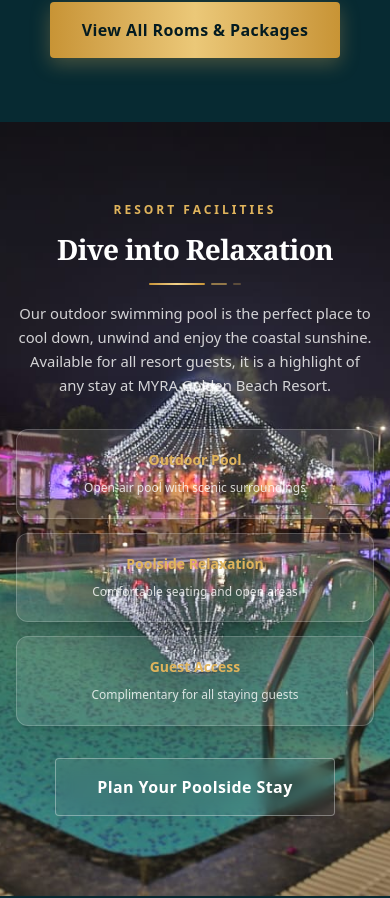
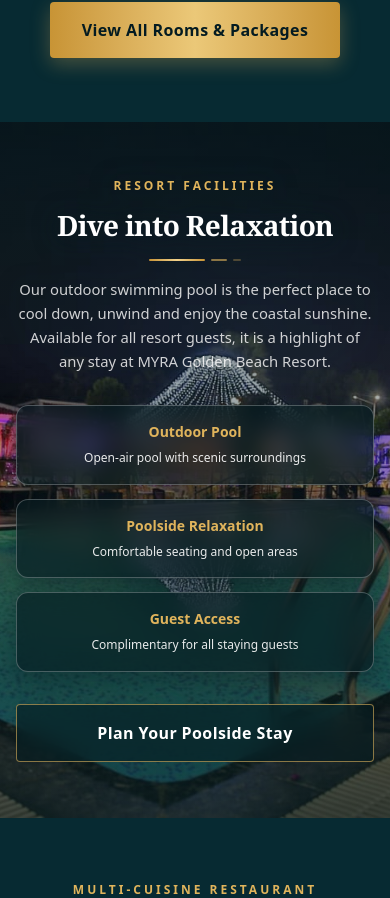
Before and after one commit to vatsalya-z/myra-golden-beach, a Next.js app: page / in a window 390 px wide. Shown: the part 7378-8276 px from the top of the page. Built offline with nearby package versions, Linux system fonts and the light colour scheme; a web font is replaced by a local one.

Commit message:
Make PoolSection and BookingCTA responsive with readable overlays

```diff
--- a/src/components/home/BookingCTA.tsx
+++ b/src/components/home/BookingCTA.tsx
@@ -12,22 +12,33 @@ export function BookingCTA() {
 
   return (
     <section
-      className="relative py-20 md:py-28 overflow-hidden"
+      className="relative py-14 sm:py-20 md:py-28 overflow-hidden"
       aria-label="Booking call to action"
     >
+      {/* Responsive Background Image: 16:9 Desktop + 9:16 Mobile */}
       <div className="absolute inset-0">
         <Image
           src="/images/hero/hero-1-desktop.jpg"
           alt="MYRA Golden Beach Resort — book your coastal stay"
           fill
-          className="object-cover"
+          className="hidden md:block object-cover object-center"
           sizes="100vw"
         />
+        <Image
+          src="/images/hero/hero-1-mobile.jpg"
+          alt="MYRA Golden Beach Resort — book your coastal stay"
+          fill
+          className="block md:hidden object-cover object-center"
+          sizes="100vw"
+        />
+        {/* Balanced gradient scrim for crisp text readability while keeping photo visible */}
+        <div className="absolute inset-0 bg-gradient-to-b from-[#041B21]/65 via-[#041B21]/40 to-[#041B21]/75" />
       </div>
 
       <div className="relative max-w-4xl mx-auto px-4 sm:px-6 text-center">
         <FadeIn>
           {/* Centered Section Heading */}
+          <div className="drop-shadow-[0_2px_12px_rgba(4,27,33,0.9)]">
             <SectionHeading
               eyebrow="Plan Your Stay"
               title="Ready for a Coastal Escape?"
@@ -35,15 +46,21 @@ export function BookingCTA() {
               align="center"
               light
             />
+          </div>
 
           {/* Centered CTA Buttons */}
-          <SectionCTA className="mt-10">
-            <Button href="/contact" variant="primary" size="lg" className="min-w-[210px] w-full sm:w-auto font-bold">
+          <SectionCTA className="mt-8 sm:mt-10">
+            <Button
+              href="/contact"
+              variant="primary"
+              size="lg"
+              className="min-w-[210px] w-full sm:w-auto font-bold"
+            >
               Send an Enquiry
             </Button>
             <a
               href={`tel:${siteConfig.phone}`}
-              className="inline-flex items-center justify-center gap-2 px-7 py-4 border-2 border-white/30 text-white font-semibold rounded-sm hover:bg-white/10 transition-colors text-sm min-w-[210px] w-full sm:w-auto"
+              className="inline-flex items-center justify-center gap-2 px-7 py-4 bg-[#041B21]/65 backdrop-blur-md border-2 border-white/40 text-white font-semibold rounded-sm hover:bg-white/15 hover:border-[#E0B45C] transition-all text-sm min-w-[210px] w-full sm:w-auto shadow-md"
               aria-label={`Call ${siteConfig.phoneDisplay}`}
             >
               <FaPhoneAlt size={14} className="text-[#E0B45C]" />
@@ -53,7 +70,7 @@ export function BookingCTA() {
               href={whatsappUrl}
               target="_blank"
               rel="noopener noreferrer"
-              className="inline-flex items-center justify-center gap-2 px-7 py-4 border-2 border-[#25D366]/50 text-[#25D366] font-semibold rounded-sm hover:bg-[#25D366]/10 transition-colors text-sm min-w-[210px] w-full sm:w-auto"
+              className="inline-flex items-center justify-center gap-2 px-7 py-4 bg-[#041B21]/65 backdrop-blur-md border-2 border-[#25D366]/65 text-[#25D366] font-semibold rounded-sm hover:bg-[#25D366] hover:text-[#041B21] transition-all text-sm min-w-[210px] w-full sm:w-auto shadow-md"
               aria-label="WhatsApp enquiry"
             >
               <FaWhatsapp size={17} />
--- a/src/components/home/PoolSection.tsx
+++ b/src/components/home/PoolSection.tsx
@@ -10,23 +10,33 @@ import { FadeIn } from "@/components/animations/FadeIn";
 export function PoolSection() {
   return (
     <section
-      className="relative py-20 md:py-28 overflow-hidden"
+      className="relative py-14 sm:py-20 md:py-28 overflow-hidden"
       aria-label="Swimming pool"
     >
-      {/* Background image */}
+      {/* Responsive Background Image: 16:9 Desktop + 9:16 Mobile */}
       <div className="absolute inset-0">
         <Image
-          src="/images/gmaps/myra-swimming-pool-night.jpg"
+          src="/images/hero/hero-2-desktop.jpg"
           alt="Outdoor illuminated swimming pool at MYRA Golden Beach Resort"
           fill
-          className="object-cover"
+          className="hidden md:block object-cover object-center"
           sizes="100vw"
         />
+        <Image
+          src="/images/hero/hero-2-mobile.jpg"
+          alt="Outdoor illuminated swimming pool at MYRA Golden Beach Resort"
+          fill
+          className="block md:hidden object-cover object-center"
+          sizes="100vw"
+        />
+        {/* Subtle edge vignette for text legibility without hiding the pool photo */}
+        <div className="absolute inset-0 bg-gradient-to-b from-[#041B21]/65 via-[#041B21]/25 to-[#041B21]/70" />
       </div>
 
       <div className="relative max-w-7xl mx-auto px-4 sm:px-6 text-center">
         <FadeIn>
           {/* Centered Section Heading */}
+          <div className="drop-shadow-[0_2px_12px_rgba(4,27,33,0.9)]">
             <SectionHeading
               eyebrow="Resort Facilities"
               title="Dive into Relaxation"
@@ -34,8 +44,9 @@ export function PoolSection() {
               align="center"
               light
             />
+          </div>
 
-          <div className="grid grid-cols-1 sm:grid-cols-3 gap-3.5 sm:gap-4 md:gap-6 max-w-3xl mx-auto my-8 sm:my-10 text-center">
+          <div className="grid grid-cols-1 sm:grid-cols-3 gap-3.5 sm:gap-5 md:gap-6 max-w-4xl mx-auto my-8 sm:my-10 text-center">
             {[
               { title: "Outdoor Pool", desc: "Open-air pool with scenic surroundings" },
               { title: "Poolside Relaxation", desc: "Comfortable seating and open areas" },
@@ -48,19 +59,24 @@ export function PoolSection() {
                 viewport={{ once: true }}
                 transition={{ delay: 0.15 + idx * 0.1, duration: 0.5 }}
                 whileHover={{ y: -5, scale: 1.02, transition: { duration: 0.2 } }}
-                className="bg-white/10 hover:bg-white/15 border border-white/20 hover:border-[#E0B45C]/60 rounded-xl p-5 text-center transition-colors shadow-lg"
+                className="bg-[#041B21]/65 backdrop-blur-md hover:bg-[#072A32]/80 border border-white/25 hover:border-[#E0B45C]/70 rounded-xl p-4 sm:p-5 md:p-6 text-center transition-all shadow-[0_8px_24px_rgba(4,27,33,0.45)]"
               >
-                <h3 className="text-[#E0B45C] font-semibold text-sm mb-2">
+                <h3 className="text-[#E0B45C] font-semibold text-sm sm:text-base mb-1.5 sm:mb-2">
                   {item.title}
                 </h3>
-                <p className="text-white/80 text-xs leading-relaxed">{item.desc}</p>
+                <p className="text-white/90 text-xs sm:text-sm leading-relaxed">{item.desc}</p>
               </motion.div>
             ))}
           </div>
 
           {/* Centered CTA */}
-          <SectionCTA className="mt-8">
-            <Button href="/contact" variant="ghost" size="lg" className="min-w-[200px]">
+          <SectionCTA className="mt-6 sm:mt-8">
+            <Button
+              href="/contact"
+              variant="ghost"
+              size="lg"
+              className="w-full sm:w-auto min-w-[220px] bg-[#041B21]/60 backdrop-blur-md border-[#E0B45C]/60 hover:bg-[#E0B45C] hover:text-[#041B21]"
+            >
               Plan Your Poolside Stay
             </Button>
           </SectionCTA>
```
Lines whose indentation alone changed are shown as unchanged.
